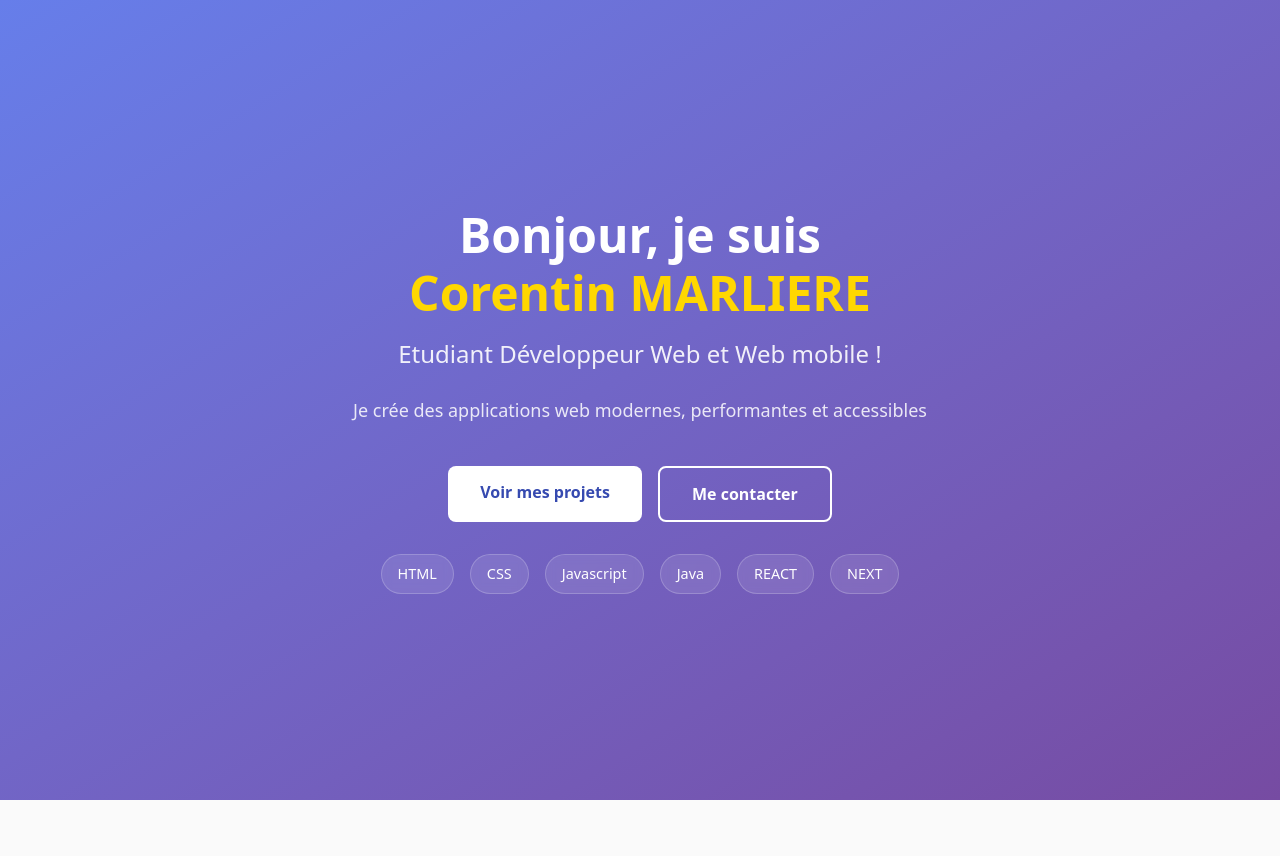
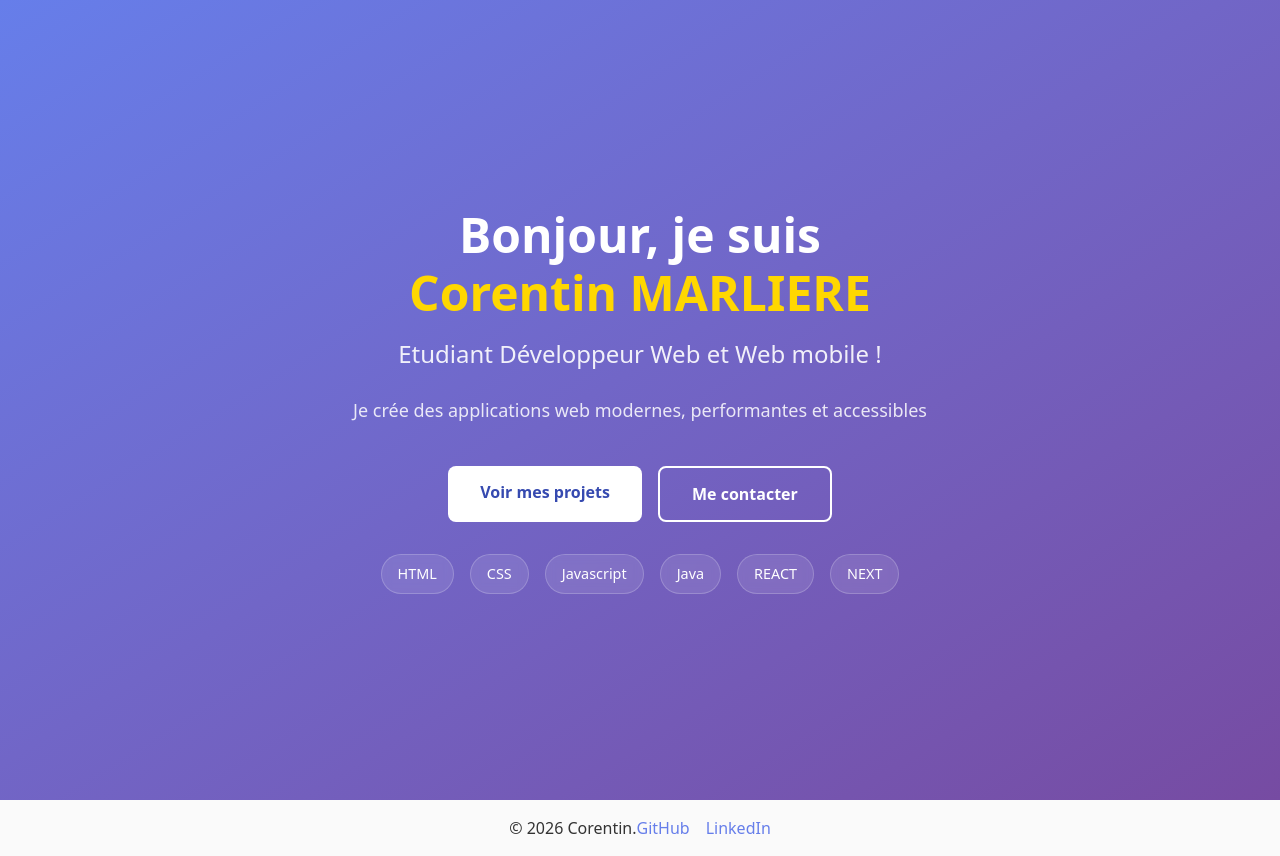
Before and after one commit to Corentin-Marliere/My_Portfolio, a Next.js app: page / in a window 1280 px wide. Before the commit the page ends 800 px from the top, so only its background shows below. Built offline with nearby package versions, Linux system fonts and the light colour scheme.

Commit message:
merge - feat : adding footer component (#3)
* feat: creation of footer component

* feat: filling footer

* feat: add footer on layout

```diff
--- a/src/app/layout.tsx
+++ b/src/app/layout.tsx
@@ -1,6 +1,8 @@
 import type { Metadata } from "next";
 import { Geist, Geist_Mono } from "next/font/google";
 import "./globals.css";
+
+import Footer from "@/components/Footer";
 
 const geistSans = Geist({
   variable: "--font-geist-sans",
@@ -24,8 +26,9 @@ export default function RootLayout({ children }: LayoutProps<"/">) {
       lang="fr"
       className={`${geistSans.variable} ${geistMono.variable} h-full antialiased`}
     >
-      <body className="bg-[#fafafa] text-[#333] min-h-full flex flex-col #">
+      <body className="bg-[#fafafa] text-[#333] min-h-full flex flex-col">
         <main className="min-h-screen">{children}</main>
+        <Footer />
       </body>
     </html>
   );
--- /dev/null
+++ b/src/components/Footer.tsx
@@ -0,0 +1,25 @@
+export default function Footer() {
+  return (
+    <footer className="max-w-300 mx-auto px-8 py-4 flex justify-between items-center">
+      <p>© {new Date().getFullYear()} Corentin.</p>
+      <div className="flex gap-4">
+        <a
+          href="https://github.com/Corentin-Marliere"
+          target="_blank"
+          rel="noopener noreferrer"
+          className="no-underline text-[#667eea]"
+        >
+          GitHub
+        </a>
+        <a
+          href="https://www.linkedin.com/in/corentin-ma/"
+          target="_blank"
+          rel="noopener noreferrer"
+          className="no-underline text-[#667eea]"
+        >
+          LinkedIn
+        </a>
+      </div>
+    </footer>
+  );
+}
```
